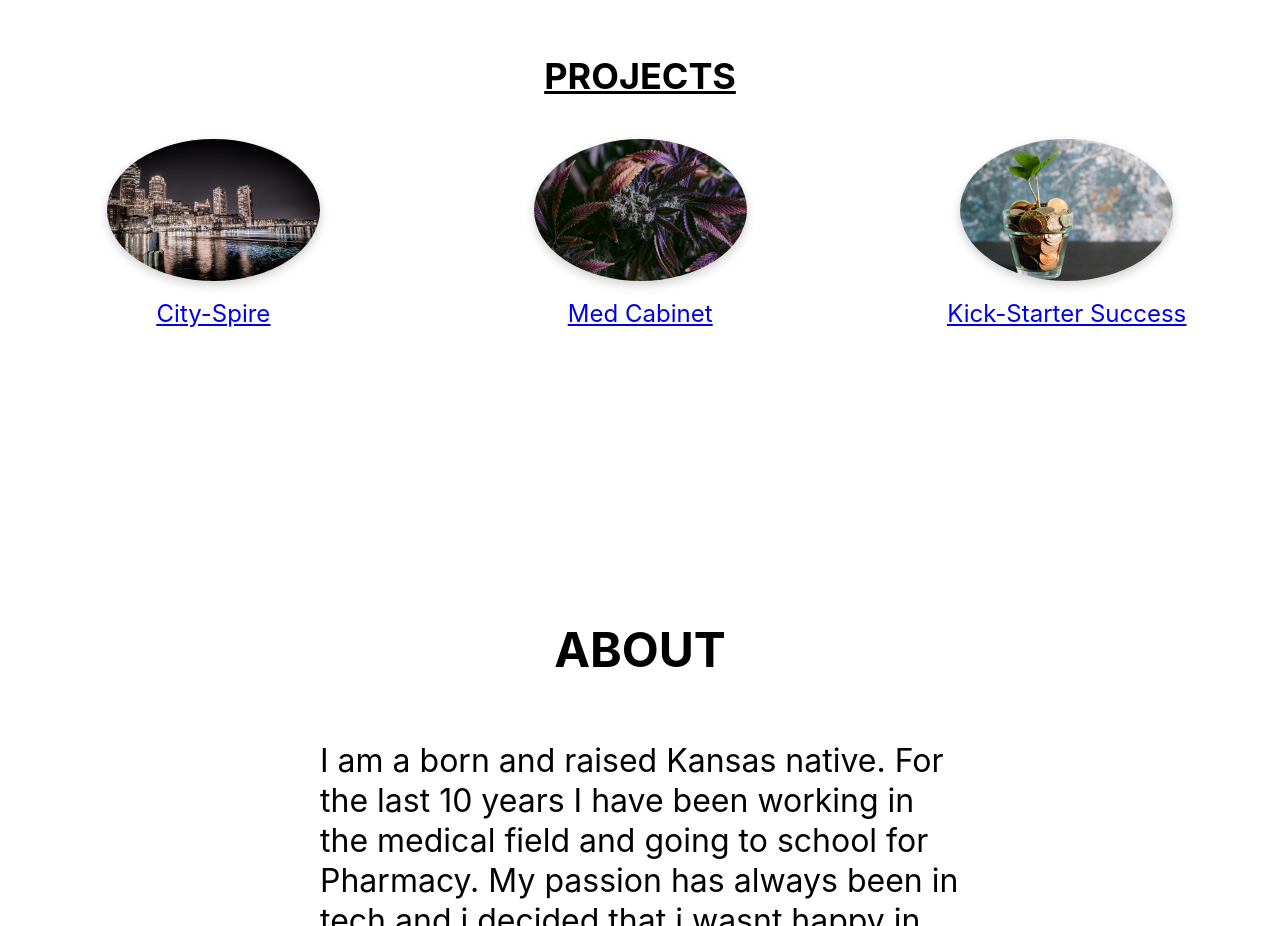
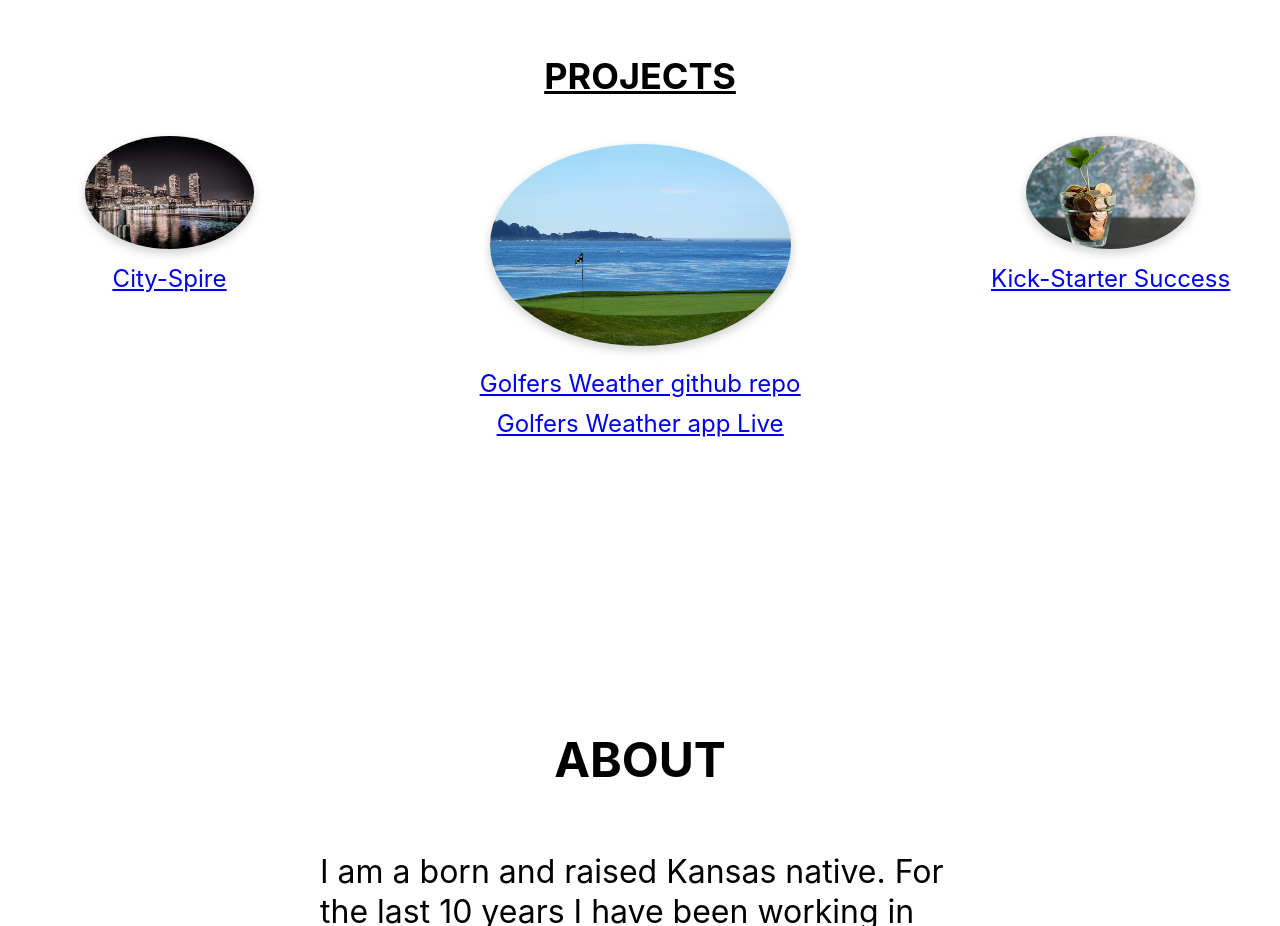
Before and after one commit to codyt11/cody-website, a React (Create React App) app in the folder my-website/: page / in a window 1280 px wide. Shown: the part 1080-2006 px from the top of the page. Built offline with nearby package versions, Linux system fonts and the light colour scheme.

Commit message:
updated a project with a new one

```diff
--- a/my-website/src/Components/Body.js
+++ b/my-website/src/Components/Body.js
@@ -1,7 +1,7 @@
 import React from 'react';
 import Cody from "../images/cody.jpg";
 import Skyline from "../images/skyline.jpg";
-import Med from "../images/med.jpg";
+import Golf from "../images/golf.jpg";
 import Money from "../images/money.jpg";
 import { FaLinkedin, FaGithubSquare } from "react-icons/fa";
 import '../styles.scss';
@@ -21,8 +21,12 @@ function Body() {
         <proj id = "projects">
           <h2>PROJECTS</h2>
           <projimg>
-            <a href="https://github.com/Lambda-School-Labs/LabsPT15-cityspire-g-be" title="City Spire app" rel="noreferrer" target="_blank"><img alt = "me" src = {Skyline}/>City-Spire</a>
-            <a href="https://github.com/Build-Week-Med-Cabinent-4/backend" title="Med Cabinet" rel="noreferrer" target="_blank"><img alt = "me" src = {Med}/>Med Cabinet</a>
+            <a href="https://github.com/Lambda-School-Labs/LabsPT15-cityspire-g-be" title="City Spire app" rel="noreferrer" target="_blank"><img alt = "city skyline" src = {Skyline}/>City-Spire</a>
+            <div class = "golfApp">
+              <a href="https://github.com/codyt11/GolfersWeatherApp" title="Golfers Weather App" rel="noreferrer" target="_blank"><img alt = "golf course" src = {Golf}/>Golfers Weather github repo</a>
+              <a href="https://musing-hawking-6e60a7.netlify.app/" title="live golf weather app" rel="noreferrer" target="_blank">Golfers Weather app Live</a>
+            </div>
+
             <a href="https://github.com/Build-Week-Kickstarter-Success/Front-end" title="Kick-Starter Success" rel="noreferrer" target="_blank"><img alt = "me" src = {Money}/>Kick-Starter Success</a>
           </projimg>
         </proj>
--- a/my-website/src/styles.scss
+++ b/my-website/src/styles.scss
@@ -51,12 +51,16 @@ main proj {
     text-decoration: underline;
 }
 
-main proj projimg{
+proj projimg{
     display: flex;
     justify-content: center;
     text-align: center;
 }
-main proj projimg a img {
+proj projimg .golfApp  a{
+    display: flex;
+    flex-direction: column;
+}
+proj projimg a img {
     display: flex;
     justify-content: center;
     margin: 3% auto;
@@ -65,11 +69,11 @@ main proj projimg a img {
     width: 50%;
     box-shadow: 0 7px 20px 0 rgba(239, 240, 238, 0.2), 0 4px 10px 0 rgba(0,0,0,0.2);
 }
-main proj projimg a:hover{
+proj projimg a:hover{
 
     color:aqua;
 }
-main proj projimg a img:hover{
+proj projimg a img:hover{
     animation: shake 0.5s;
 }
 @keyframes shake {
@@ -85,7 +89,7 @@ main proj projimg a img:hover{
     90% { transform: translate(1px, 2px) rotate(0deg); }
     100% { transform: translate(1px, -2px) rotate(-1deg); }
   }
-main about{
+about{
     display: flex;
     justify-content: center;
     width: 50%;
```
Also changed, not shown: my-website/src/images/golf.jpg (added), 1 other file (tests, documents, lock files or other folders).
